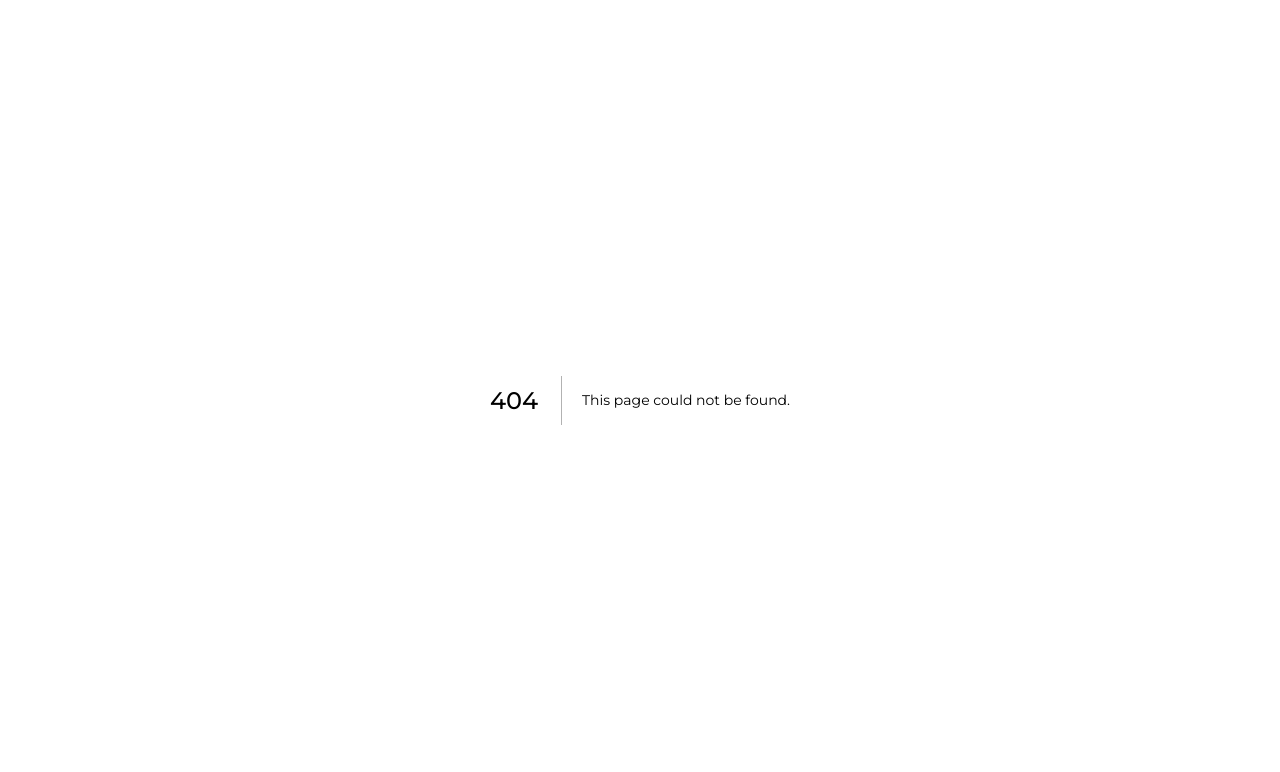
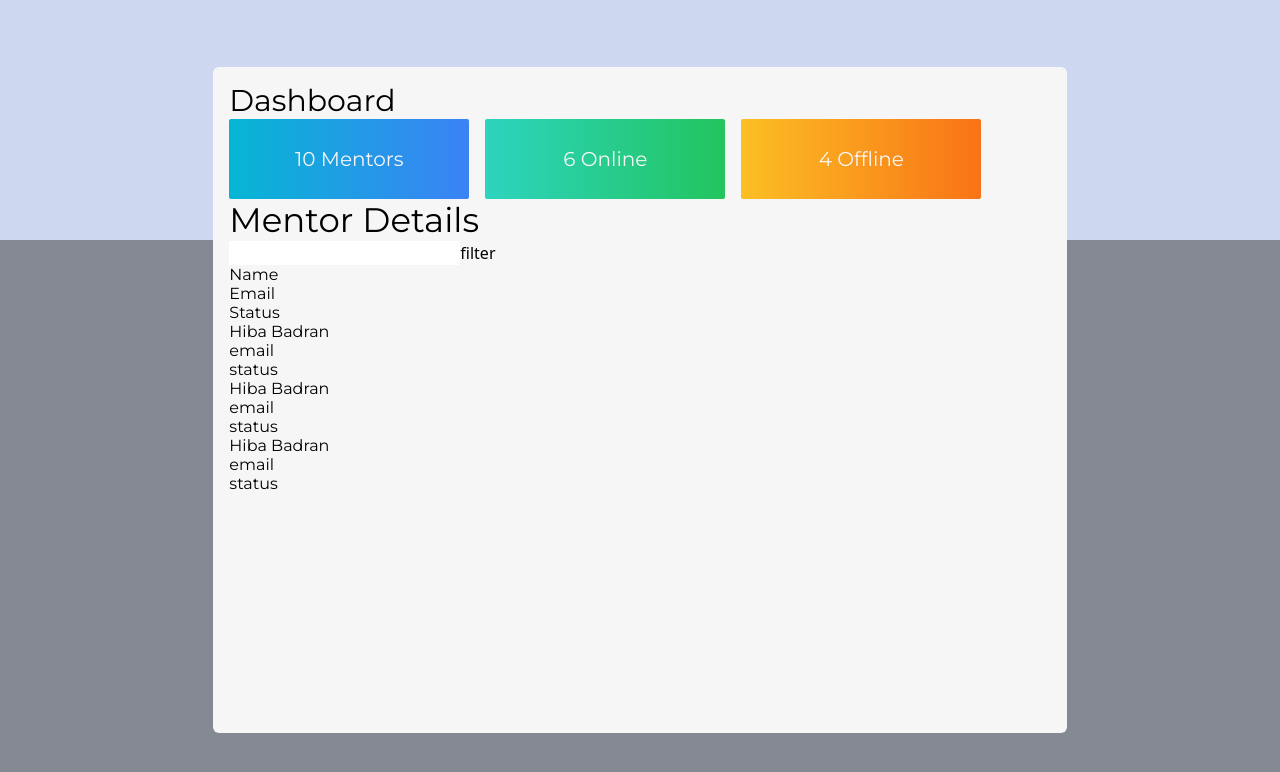
Before and after one commit to JasonXB/EF_Clone, a Next.js app: page /admin/admin-panel in a window 1280 px wide. Before the commit this address had no page. Shown: the top 772 px of the page. Built offline with nearby package versions, Linux system fonts and the light colour scheme; what tw-elements would draw is missing.

Commit message:
added base constructure

```diff
--- /dev/null
+++ b/pages/admin/admin-panel.tsx
@@ -0,0 +1,58 @@
+import type { NextPage } from 'next';
+import Head from 'next/head';
+import { dummyMentors } from './dummyMentor';
+import MentorList from './mentor-list';
+
+const adminPanel: NextPage = ({}) => {
+  return (
+    <div>
+      <Head>
+        <title>Empowered Futures - Dashboard</title>
+        <meta name="description" content="Generated by create next app" />
+        <link rel="icon" href="/favicon.ico" />
+      </Head>
+      <div className="relative w-full h-screen flex items-center justify-center bg-smoke-2">
+        <div className="bg-smoke-4 w-full h-60 absolute top-0 left-0 z-0"></div>
+        <div className="bg-light w-2/3 h-5/6 m-auto z-50 rounded-md p-4">
+          <h1 className="text-3xl">Dashboard</h1>
+          <div className="flex gap-4">
+            <div className="bg-gradient-to-r from-cyan-500 to-blue-500 w-60 h-20 rounded-sm flex items-center justify-center">
+              <h2 className="text-xl text-light">10 Mentors</h2>
+            </div>
+            <div className="bg-gradient-to-r from-teal-400 to-green-500 w-60 h-20 rounded-sm flex items-center justify-center">
+              <h2 className="text-xl text-light">6 Online</h2>
+            </div>
+            <div className="bg-gradient-to-r from-amber-400 to-orange-500 w-60 h-20 rounded-sm flex items-center justify-center">
+              <h2 className="text-xl text-light">4 Offline</h2>
+            </div>
+          </div>
+          <div>
+            <div>
+              <div>
+                <h4>Mentor Details</h4>
+                <input type="text"></input>
+                <button>filter</button>
+              </div>
+              <ul>
+                <li>Name</li>
+                <li>Email</li>
+                <li>Status</li>
+              </ul>
+              <ul>
+                {dummyMentors.map((mentor, index) => (
+                  <MentorList
+                    name={mentor.name}
+                    key={mentor.name}
+                    index={index}
+                  />
+                ))}
+              </ul>
+            </div>
+          </div>
+        </div>
+      </div>
+    </div>
+  );
+};
+
+export default adminPanel;
--- /dev/null
+++ b/pages/admin/dummyMentor.ts
@@ -0,0 +1,74 @@
+/* Since the style of SM icons in the Social Media Links component did not match those in the Adobe XD,
+I pulled different ones temporarily from Bootstrap icons. However, can easily switch to those already
+found in the component if that is what's decided. :)
+*/
+
+import hiba from '../../assets/cat.jpeg'
+import { linkedInIcon } from '../../src/components/mentorProfile/ProfileIcons';
+import { twitterIcon } from '../../src/components/mentorProfile/ProfileIcons';
+
+export const dummyMentors = [
+    {
+      name: 'Hiba Badran',
+      title: 'Founder of Empowered Futures',
+      avatar: hiba,
+      socialMediaIcons: [
+        {svg: linkedInIcon, url: 'http://linkedin.com' },
+        {svg: twitterIcon, url: 'http://twitter.com' }
+      ],
+      location: 'Calgary, Canada',
+      responseTime: 'Usually responds within 1 day',
+      skills: ['Entrepeneurship', 'Management', 'Problem Solving'],
+      percentBarSkills: [
+        {name: 'Grow a Business', percentage: 90 },
+        {name: 'Adobe XD', percentage: 20 },
+        {name: 'Networking', percentage: 40 },
+        {name: 'Mindset Coaching', percentage: 70 },
+        {name: 'Figma', percentage: 100 },
+      ],
+      about: 'Lorem ipsum, dolor sit amet consectetur adipisicing elit. Aperiam aut voluptatibus, corrupti in placeat libero necessitatibus numquam architecto corporis? Quo nulla nisi aperiam maiores explicabo inventore ex quaerat voluptates dolor?',
+      availability: 'Lorem ipsum, dolor sit amet consectetur adipisicing elit. Aperiam aut voluptatibus, corrupti in placeat libero necessitatibus numquam architecto corporis? Quo nulla nisi aperiam maiores explicabo inventore ex quaerat voluptates dolor?',
+    },
+    {
+      name: 'Hiba Badran',
+      title: 'Founder of Empowered Futures',
+      avatar: hiba,
+      socialMediaIcons: [
+        {svg: linkedInIcon, url: 'http://linkedin.com' },
+        {svg: twitterIcon, url: 'http://twitter.com' }
+      ],
+      location: 'Calgary, Canada',
+      responseTime: 'Usually responds within 1 day',
+      skills: ['Entrepeneurship', 'Management', 'Problem Solving'],
+      percentBarSkills: [
+        {name: 'Grow a Business', percentage: 90 },
+        {name: 'Adobe XD', percentage: 20 },
+        {name: 'Networking', percentage: 40 },
+        {name: 'Mindset Coaching', percentage: 70 },
+        {name: 'Figma', percentage: 100 },
+      ],
+      about: 'Lorem ipsum, dolor sit amet consectetur adipisicing elit. Aperiam aut voluptatibus, corrupti in placeat libero necessitatibus numquam architecto corporis? Quo nulla nisi aperiam maiores explicabo inventore ex quaerat voluptates dolor?',
+      availability: 'Lorem ipsum, dolor sit amet consectetur adipisicing elit. Aperiam aut voluptatibus, corrupti in placeat libero necessitatibus numquam architecto corporis? Quo nulla nisi aperiam maiores explicabo inventore ex quaerat voluptates dolor?',
+    },
+    {
+      name: 'Hiba Badran',
+      title: 'Founder of Empowered Futures',
+      avatar: hiba,
+      socialMediaIcons: [
+        {svg: linkedInIcon, url: 'http://linkedin.com' },
+        {svg: twitterIcon, url: 'http://twitter.com' }
+      ],
+      location: 'Calgary, Canada',
+      responseTime: 'Usually responds within 1 day',
+      skills: ['Entrepeneurship', 'Management', 'Problem Solving'],
+      percentBarSkills: [
+        {name: 'Grow a Business', percentage: 90 },
+        {name: 'Adobe XD', percentage: 20 },
+        {name: 'Networking', percentage: 40 },
+        {name: 'Mindset Coaching', percentage: 70 },
+        {name: 'Figma', percentage: 100 },
+      ],
+      about: 'Lorem ipsum, dolor sit amet consectetur adipisicing elit. Aperiam aut voluptatibus, corrupti in placeat libero necessitatibus numquam architecto corporis? Quo nulla nisi aperiam maiores explicabo inventore ex quaerat voluptates dolor?',
+      availability: 'Lorem ipsum, dolor sit amet consectetur adipisicing elit. Aperiam aut voluptatibus, corrupti in placeat libero necessitatibus numquam architecto corporis? Quo nulla nisi aperiam maiores explicabo inventore ex quaerat voluptates dolor?',
+    }
+  ]
--- /dev/null
+++ b/pages/admin/mentor-list.tsx
@@ -0,0 +1,17 @@
+
+type MentorInfo = {
+  name: string;
+  index: number;
+};
+
+const MentorList = ({ name, index }: MentorInfo) => {
+  return (
+    <div key={index}>
+      <li>{name}</li>
+      <li>email</li>
+      <li>status</li>
+    </div>
+  );
+};
+
+export default MentorList;
```
